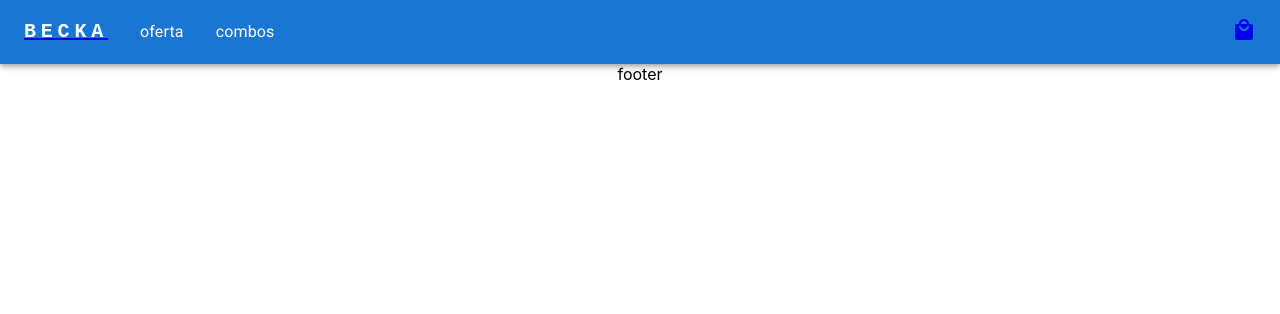
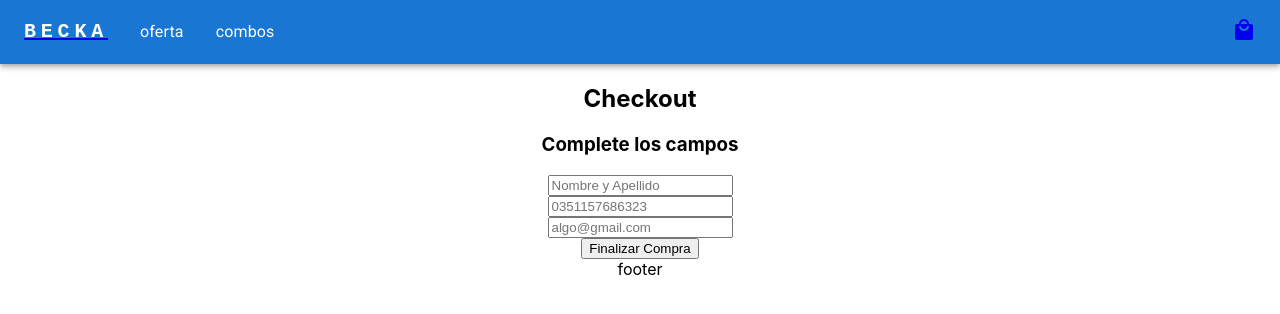
Before and after one commit to LucasCanete17/React2, a React (Create React App) app: page /checkout in a window 1280 px wide. Shown: the top 314 px of the page. Built offline with nearby package versions, Linux system fonts and the light colour scheme.

Commit message:
ultimo desafio

```diff
--- a/src/App.css
+++ b/src/App.css
@@ -36,6 +36,13 @@
   pointer-events: none;
 }
 
+.formulario{
+  display: flex;
+  justify-content: center;
+  align-items: center;
+  flex-direction: column;
+}
+
 @media (prefers-reduced-motion: no-preference) {
   .App-logo {
     animation: App-logo-spin infinite 20s linear;
--- a/src/App.js
+++ b/src/App.js
@@ -1,10 +1,11 @@
+import { BrowserRouter, Route, Routes } from 'react-router-dom';
 import './App.css';
+import Cart from './components/Cart';
+import Checkout from './components/Checkout';
+import ItemDetailContainer from './components/ItemDetailContainer';
+import ItemListContainer from './components/ItemListContainer';
 import NavBar from './components/NavBar';
-import ItemListContainer from './components/ItemListContainer';
-import ItemDetailContainer from './components/ItemDetailContainer';
-import {BrowserRouter, Routes, Route} from 'react-router-dom'
-import Cart from './components/Cart';
-import {CartProvider} from './context/CartContext'
+import { CartProvider } from './context/CartContext';
 
 
 function App() {
@@ -25,6 +26,7 @@ function App() {
             <Route path='/categoria/:categoriaId' element={ <ItemListContainer/> } />
             <Route path='/detalle/:id' element={ <ItemDetailContainer/> }/>
             <Route path='/cart' element={<Cart/>} />
+            <Route path='/checkout' element={<Checkout/>} />
           </Routes>
       </BrowserRouter>
       <div className="footer">footer</div>
--- a/src/components/Cart.jsx
+++ b/src/components/Cart.jsx
@@ -22,7 +22,7 @@ console.log(cart)
             <span>Total a pagar : ${cartTotal()}</span>
             <div style={{display:'flex', justifyContent:'space-between', alignItems:'center', padding:'2rem'}}>
             <button  onClick={clear}>Vaciar Carrito</button>
-            <button>Terminar compra</button>
+            <button onClick={()=>navegar('/checkout')} >Terminar compra</button>
             </div>
         </div>
       }
--- /dev/null
+++ b/src/components/Checkout.jsx
@@ -0,0 +1,66 @@
+import { addDoc, collection, serverTimestamp } from 'firebase/firestore'
+import React from 'react'
+import { useState } from 'react'
+import { db } from '../firebase/firebase'
+import { useCart } from '../context/CartContext'
+import { useNavigate } from 'react-router-dom'
+
+const Checkout = () => {
+    const [comprador, setComprador]= useState({})
+    const [orderId, setOrderId]= useState('')
+    const {cart, cartTotal, clear}= useCart()
+    const navigate = useNavigate ()
+
+    const datosComprador = (e)=> {
+        setComprador({
+            ...comprador,
+            [e.target.name]:e.target.value
+        })
+    }
+
+    const finalizarCompra = (e) =>{
+        e.preventDefault()
+        if(Object.values(comprador).length !== 3){
+            alert('ojo')
+        }else{
+            const ventas = collection(db,"orders")
+        addDoc(ventas, {
+            comprador,
+            items: cart,
+            total: cartTotal(),
+            date: serverTimestamp()
+        })
+        .then((res)=>{
+            setOrderId(res.id)
+            clear()
+        })
+        .catch((error)=> console.log(error))
+        }
+
+
+    }
+
+  return (
+    <div>
+    {!orderId
+       ?<div>
+       <h2> Checkout </h2>
+        <h3> Complete los campos </h3>
+        <form className='formulario' onSubmit={finalizarCompra}>
+            <input type="text" placeholder='Nombre y Apellido' name="name" onChange={datosComprador} />
+            <input type="number" placeholder='0351157686323' name="phone"  onChange={datosComprador}/>
+            <input type="email" placeholder='algo@gmail.com' name="email" onChange={datosComprador} />
+            <button> Finalizar Compra </button>
+        </form>
+       </div>
+       :
+       <div>
+        <h2> Muchas gracias por su compra! </h2>
+        <h3> Su pedido es: {orderId}</h3>
+        <button onClick={()=> navigate('/')}> Inicio </button>
+       </div> }
+    </div>
+  )
+}
+
+export default Checkout
--- a/src/components/ItemDeatil.jsx
+++ b/src/components/ItemDeatil.jsx
@@ -8,7 +8,7 @@ const ItemDeatil = ({productDetail}) => {
     const [compra, setCompra]= useState(false)
     const {name, descripcion, price, stock, id} = productDetail
     const navegar = useNavigate()
-    const {addItem}= useCart
+    const {addItem}= useCart()
 
     const onAdd=()=>{
          let purchase = {
--- a/src/context/CartContext.js
+++ b/src/context/CartContext.js
@@ -41,7 +41,7 @@ export const CartProvider = ({children})=>{
     }
 
     const cartTotal = () => {
-        return cart.reduce((acc, prod) => acc += prod.price * prod.quantity)
+        return cart.reduce((acc, prod) => acc += prod.price * prod.quantity,0)
     }
 
 
```
Also changed, not shown: src/components/Footer.jsx (added).
